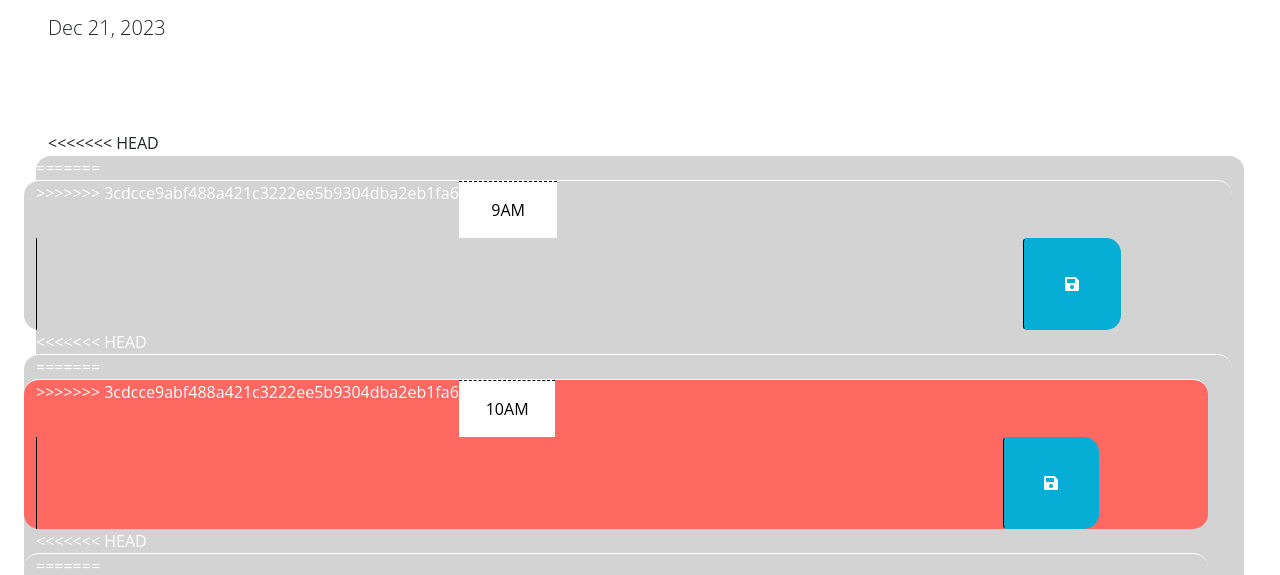
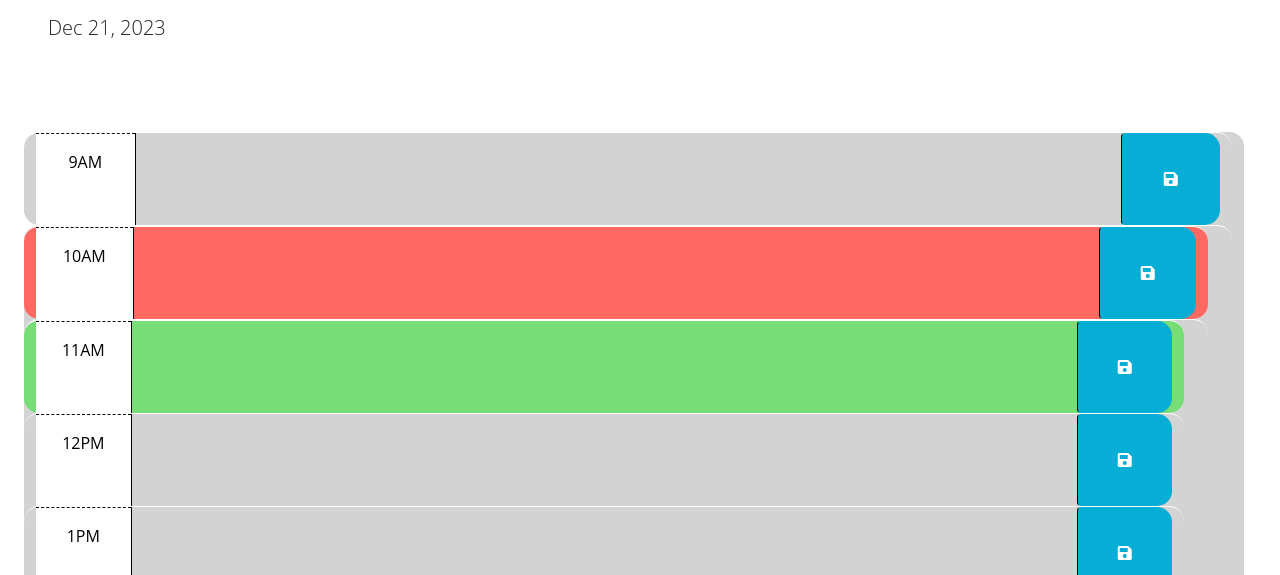
Before and after one commit to Lujoffily/Plan_my_day, a plain HTML site: page index.html in a window 1280 px wide. Shown: the part 166-741 px from the top of the page. Drawn offline with nearby package versions, Linux system fonts and the light colour scheme.

Commit message:
fixed bug on HTML

```diff
--- a/index.html
+++ b/index.html
@@ -33,7 +33,6 @@
 
     <!-- time-block for work day 9am to 5pm -->
     <div class="container-fluid px-5">
-<<<<<<< HEAD
       <!-- Use class for "past", "present", and "future" to apply styles to the
         time-block divs accordingly. The javascript will need to do this by
         adding/removing these classes on each div by comparing the hour in the
@@ -46,9 +45,7 @@
 
       <!-- Example of a past time block. The "past" class adds a gray background color. -->
         <div id="hour-9" class="row time-block ">
-=======
         <div id="hour-9" class="row time-block past">
->>>>>>> 3cdcce9abf488a421c3222ee5b9304dba2eb1fa6
         <div class="col-2 col-md-1 hour text-center py-3">9AM</div>
         <textarea class="col-8 col-md-10 description" rows="3"> </textarea>
         <button class="btn saveBtn col-2 col-md-1" aria-label="save">
@@ -56,12 +53,9 @@
         </button>
         </div>
 
-<<<<<<< HEAD
         <!-- Example of a present time block. The "present" class adds a red background color. -->
         <div id="hour-10" class="row time-block ">
-=======
         <div id="hour-10" class="row time-block present">
->>>>>>> 3cdcce9abf488a421c3222ee5b9304dba2eb1fa6
         <div class="col-2 col-md-1 hour text-center py-3">10AM</div>
         <textarea class="col-8 col-md-10 description" rows="3"> </textarea>
         <button class="btn saveBtn col-2 col-md-1" aria-label="save">
@@ -69,12 +63,9 @@
         </button>
         </div>
 
-<<<<<<< HEAD
         <!-- Example of a future time block. The "future" class adds a green background color. -->
         <div id="hour-11" class="row time-block ">
-=======
         <div id="hour-11" class="row time-block future">
->>>>>>> 3cdcce9abf488a421c3222ee5b9304dba2eb1fa6
         <div class="col-2 col-md-1 hour text-center py-3">11AM</div>
         <textarea class="col-8 col-md-10 description" rows="3"> </textarea>
         <button class="btn saveBtn col-2 col-md-1" aria-label="save">
@@ -135,10 +126,6 @@
     <script src="https://cdn.jsdelivr.net/npm/dayjs@1.11.3/dayjs.min.js"
     integrity="sha256-iu/zLUB+QgISXBLCW/mcDi/rnf4m4uEDO0wauy76x7U="
     crossorigin="anonymous"></script>
-<<<<<<< HEAD
-
-=======
->>>>>>> 3cdcce9abf488a421c3222ee5b9304dba2eb1fa6
     <script src="./assets/script.js"></script>
   </body>
 </html>
```
